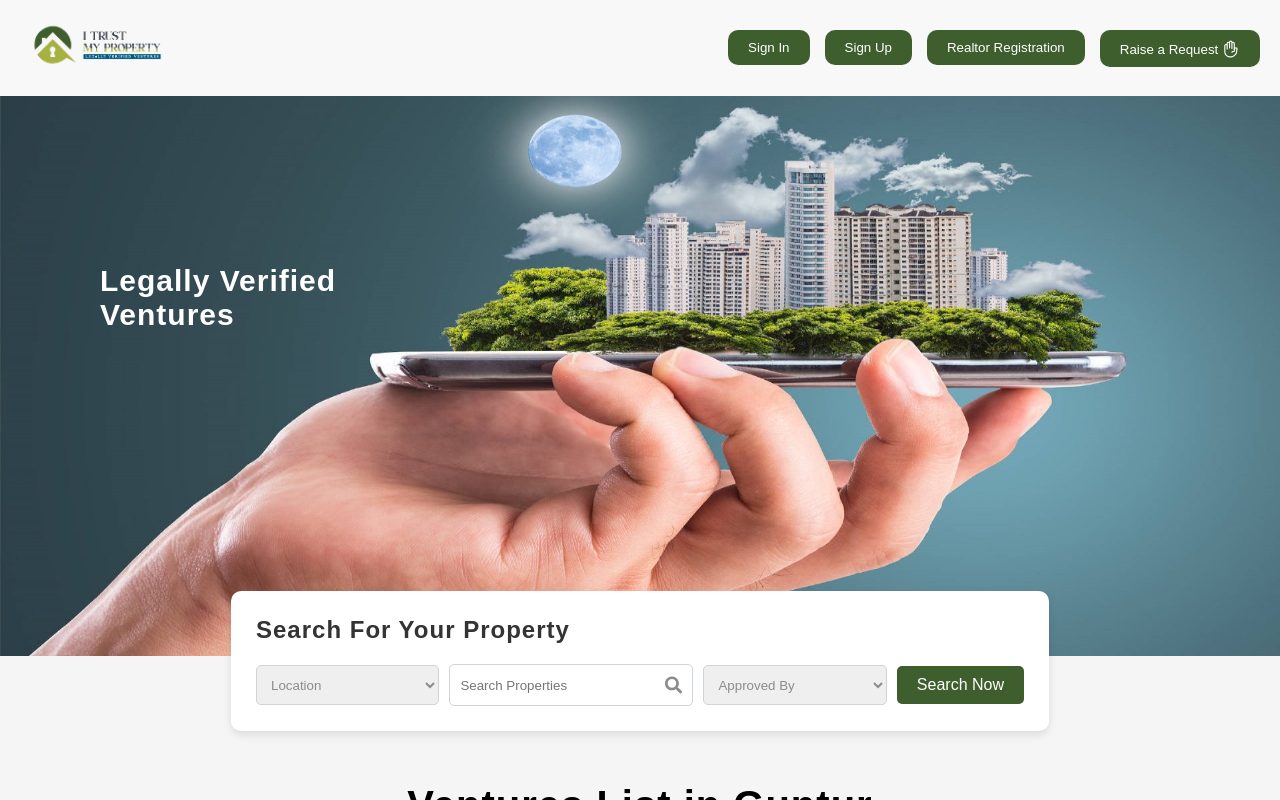
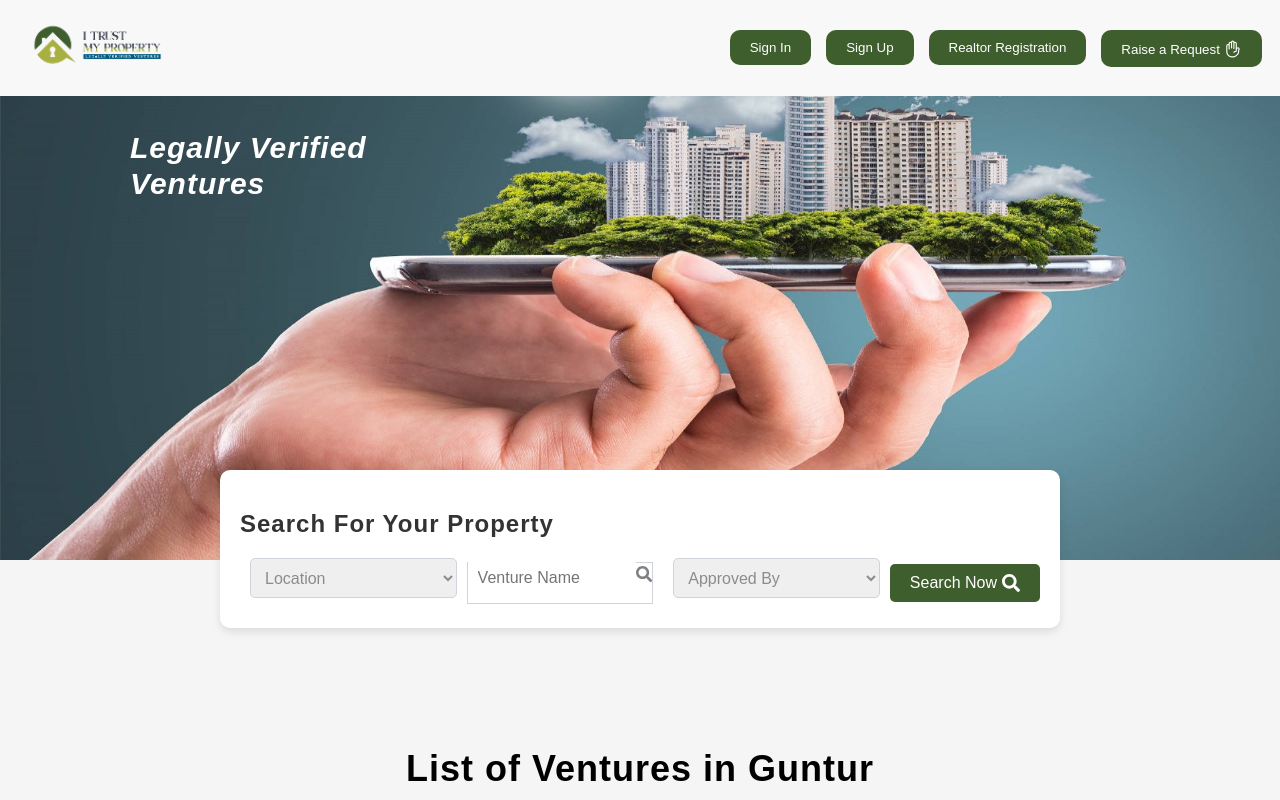
Before and after one commit to TirumalaGudla/Itrustmyproperty, a React (Create React App) app: page /guntur-ventures in a window 1280 px wide. Built offline with nearby package versions, Linux system fonts and the light colour scheme.

Commit message:
added react router dome

```diff
--- a/package.json
+++ b/package.json
@@ -12,6 +12,7 @@
     "react-dom": "^18.3.1",
     "react-hot-toast": "^2.4.1",
     "react-icons": "^5.3.0",
+    "react-router-dom": "^7.0.1",
     "react-scripts": "5.0.1",
     "react-toastify": "^10.0.5",
     "web-vitals": "^2.1.4"
--- a/src/App.js
+++ b/src/App.js
@@ -1,25 +1,26 @@
-import React from 'react';
-import './App.css';
-import ListingPage from './components/ListingPage/ListingPage';
-import toast, { Toaster } from 'react-hot-toast';
-import SignIn from './components/SignIn';
-import HomePage from './components/HomePage/HomePage';
-import GunturListPage from './pages/ListingPage/GunturListPage';
-
+import React from "react";
+import "./App.css";
+import ListingPage from "./components/ListingPage/ListingPage";
+import toast, { Toaster } from "react-hot-toast";
+import SignIn from "./components/SignIn";
+import HomePage from "./components/HomePage/HomePage";
+import GunturListPage from "./pages/ListingPage/GunturListPage";
+import { Routes, Route, Navigate, Link } from "react-router-dom";
 
 function App() {
-  return (
-    <div className="app-wrapper">
-     {/* <HomePage /> */}
-      {/* <ListingPage /> */}
-      <GunturListPage />
-      {/* <SignIn />  */}
-      <Toaster
-  position="bottom-right"
-  reverseOrder={false}
-/>
-    </div>
-  );
+    return (
+        <div className="app-wrapper">
+            <Routes>
+            {/* <Route path="/" element={<Navigate to="/login" />} /> */}
+            <Route path="/" element={<HomePage />} />
+            <Route path="/guntur-ventures" element={<ListingPage />} />
+            {/* <Route path="/" element={<ListingPage />} /> */}
+            {/* <GunturListPage /> */}
+            {/* <SignIn />  */}
+            </Routes>
+            <Toaster position="bottom-right" reverseOrder={false} />
+        </div>
+    );
 }
 
 export default App;
--- a/src/components/Header/Header.css
+++ b/src/components/Header/Header.css
@@ -8,13 +8,20 @@
     letter-spacing: 1px;
 }
 
-nav {
+.navbar {
     display: flex;
     justify-content: space-between;
     align-items: center;
     background-color: #f8f8f8;
     padding: 0px 20px;
     height: 12vh;
+    width: 97%;
+    position: fixed;
+    z-index: 999;
+}
+
+.modal-content {
+    top: 60px;
 }
 
 .logo img {
@@ -57,13 +64,13 @@
     position: fixed;
     z-index: 1;
     left: 0;
-    top: 0;
     width: 100%;
     height: 100%;
     overflow: auto;
     background-color: rgba(0, 0, 0, 0.4);
     justify-content: center;
     align-items: center;
+    top: 30px;
 }
 
 .popup.active {
@@ -74,7 +81,7 @@
     background-color: white;
     margin: 5% auto;
     padding: 50px 40px;
-    border: 1px solid #f21a1a;
+    /* border: 1px solid #f21a1a; */
 
     width: 300px;
     border-radius: 25px;
@@ -153,13 +160,6 @@
     margin-right: 5px;
 }
 
-@media (max-width: 767px) {
-    .otp-inputs input {
-        width: 15px;
-        margin-right: 5px;
-    }
-}
-
 .checkbox-container {
     display: flex;
     align-items: center;
@@ -197,6 +197,9 @@
 
 /* Responsive Styles */
 @media (max-width: 768px) {
+    .navbar {
+        width: 90%;
+    }
     .hamburger {
         display: block;
     }
@@ -244,6 +247,10 @@
         padding: 20px;
         margin: 10px;
     }
+    /* .otp-inputs input {
+        width: 15px;
+        margin-right: 5px;
+    } */
 }
 
 /* General form styles */
@@ -357,7 +364,7 @@
 
 #realtorPopup {
     position: absolute;
-    top: 0;
+    top: 30px;
     left: 50%;
     transform: translateX(-50%);
     z-index: 5;
--- a/src/components/Header/Header.js
+++ b/src/components/Header/Header.js
@@ -152,7 +152,7 @@
 
     return (
         <div onClick={closePopups}>
-            <nav>
+            <nav className="navbar">
                 <div className="logo">
                     <img src="images/mlogo.png" alt="Logo" />
                 </div>
--- a/src/components/HomePage/Searchbox/index.css
+++ b/src/components/HomePage/Searchbox/index.css
@@ -78,7 +78,7 @@
     font-size: 16px;
     padding-right: 40px;
     border: none;
-    border: 1px solid green;
+    /* border: 1px solid green; */
     margin: 0;
 }
 
--- a/src/components/HomePage/TopVentures/index.css
+++ b/src/components/HomePage/TopVentures/index.css
@@ -64,6 +64,7 @@
   overflow: hidden;
   display: flex;
   flex-direction: column;
+  cursor: pointer;
 }
 
 .venture-image {
--- a/src/components/HomePage/TopVentures/index.js
+++ b/src/components/HomePage/TopVentures/index.js
@@ -1,7 +1,8 @@
-import React from 'react';
-import './index.css';
-import { FaExternalLinkAlt, FaMapMarkerAlt, FaHome, FaClock, FaRupeeSign } from 'react-icons/fa';
-import image1 from '../images/image1.jpg'; // Update the path to your image
+import React from "react";
+import "./index.css";
+import { FaExternalLinkAlt, FaMapMarkerAlt, FaHome, FaClock, FaRupeeSign } from "react-icons/fa";
+import image1 from "../images/image1.jpg"; // Update the path to your image
+import { useNavigate } from "react-router-dom";
 // import image2 from '../images/image2.jpg';
 // import image3 from '../images/image3.jpg';
 
@@ -56,7 +57,13 @@
     },
 ];
 
+
 const TopVentures = () => {
+  const navigate= useNavigate()
+
+  const handleClick = () => {
+    navigate('/guntur-ventures')
+  }
     return (
         <div className="top-ventures-wrapper1">
             <div className="heading-wrapper1">
@@ -69,12 +76,8 @@
             </div>
             <div className="ventures-container">
                 {ventures.map((venture, index) => (
-            <div key={index} className="venture-card">
-              <img
-                src={venture.image}
-                alt={venture.title}
-                className="venture-image"
-              />
+                    <div key={index} className="venture-card" onClick={handleClick}>
+                        <img src={venture.image} alt={venture.title} className="venture-image" />
                         <div className="venture-info">
                             {/* <div className="venture-title">
                   <h3>{venture.title}</h3>
@@ -92,17 +95,23 @@
                                 </button>
                             </div>
 
-
-
                             <div className="venture-details">
                                 <div className="location-date location-icon">
-                    <p> <img src={require('../images/location.png')} alt="Location Icon" /> {venture.location}</p>
-                    <p><FaClock /> {venture.date}</p>
+                                    <p>
+                                        {" "}
+                                        <img src={require("../images/location.png")} alt="Location Icon" />{" "}
+                                        {venture.location}
+                                    </p>
+                                    <p>
+                                        <FaClock /> {venture.date}
+                                    </p>
                                 </div>
                                 <div className="listing-price">
                                     {/* <p><FaHome /> {venture.listings}</p> */}
                                     <p> {venture.listings}</p>
-                    <p><FaRupeeSign /> <span> {venture.price}</span></p>
+                                    <p>
+                                        <FaRupeeSign /> <span> {venture.price}</span>
+                                    </p>
                                 </div>
                             </div>
                         </div>
--- a/src/index.js
+++ b/src/index.js
@@ -1,14 +1,17 @@
-import React from 'react';
-import ReactDOM from 'react-dom/client';
-import './index.css';
-import App from './App';
-import reportWebVitals from './reportWebVitals';
+import React from "react";
+import ReactDOM from "react-dom/client";
+import "./index.css";
+import App from "./App";
+import reportWebVitals from "./reportWebVitals";
+import { BrowserRouter } from "react-router-dom";
 
-const root = ReactDOM.createRoot(document.getElementById('root'));
+const root = ReactDOM.createRoot(document.getElementById("root"));
 root.render(
-  <React.StrictMode>
-    <App />
-  </React.StrictMode>
+    <React.StrictMode>
+        <BrowserRouter>
+            <App />
+        </BrowserRouter>
+    </React.StrictMode>
 );
 
 // If you want to start measuring performance in your app, pass a function
--- a/src/pages/ListingPage/GunturListPage/HeroSection/index.css
+++ b/src/pages/ListingPage/GunturListPage/HeroSection/index.css
@@ -1,9 +1,9 @@
 .hero-section {
     position: relative;
     width: 100%;
-    height: 70vh;
+    height: 80vh;
     background-image: url("/public/images/gunturList/banner.jpg");
-    background-size: 100% 70vh;
+    background-size: 100% 90vh;
     /* background-position: 0px 50px; */
     background-repeat: no-repeat;
 }
--- a/src/pages/ListingPage/GunturListPage/VenturesList/VentureListItem/index.css
+++ b/src/pages/ListingPage/GunturListPage/VenturesList/VentureListItem/index.css
@@ -51,6 +51,7 @@
     width: 80%;
     align-self: center;
     margin-block: 20px;
+    height: 40px !important;
 }
 
 .stat {
--- a/src/pages/ListingPage/GunturListPage/VenturesList/VentureListItem/index.js
+++ b/src/pages/ListingPage/GunturListPage/VenturesList/VentureListItem/index.js
@@ -1,9 +1,15 @@
 import React from "react";
 import "./index.css";
+import { useNavigate } from "react-router-dom";
 
 const VentureListItem = ({ venture }) => {
+    const navigate = useNavigate();
+    const handleClick = () => {
+        navigate(`/guntur-ventures/${venture?.id}`);
+
+    }
     return (
-        <div className="venture-list-item">
+        <div className="venture-list-item" onClick={handleClick}>
             <img src={venture?.image} alt="venture-image" className="venture-img" />
             <div className="venture-info">
                 <h2 className="venture-title">{venture?.title}</h2>
@@ -13,6 +19,7 @@
                 <div className="venture-stats">
                     {venture?.stats?.map((stat) =>
                         stat?.label ? (
+                            <>
                                 <div className="stat" key={stat?.id}>
                                     <span className="value">
                                         {stat?.value}
@@ -20,12 +27,15 @@
                                     </span>
                                     <span className="stat-text">{stat?.label}</span>
                                 </div>
+                                <div className="vertical-line"></div>
+                            </>
                         ) : stat?.statText1 ? (
                             <div className="stat">
                                 <span className="stat-text">{stat?.statText1}</span>
                                 <span className="stat-text">{stat?.statText2}</span>
                             </div>
                         ) : (
+                            <>
                                 <div className="stat" key={stat?.id}>
                                     <span className="value">
                                         {stat?.value1} <span className="units">{stat?.unit1}</span>
@@ -34,6 +44,8 @@
                                         {stat?.value2} <span className="units">{stat?.unit2}</span>
                                     </span>
                                 </div>
+                                <div className="vertical-line"></div>
+                            </>
                         )
                     )}
                 </div>
```
Also changed, not shown: 1 other file (tests, documents, lock files or other folders). Lines whose indentation alone changed are shown as unchanged.
